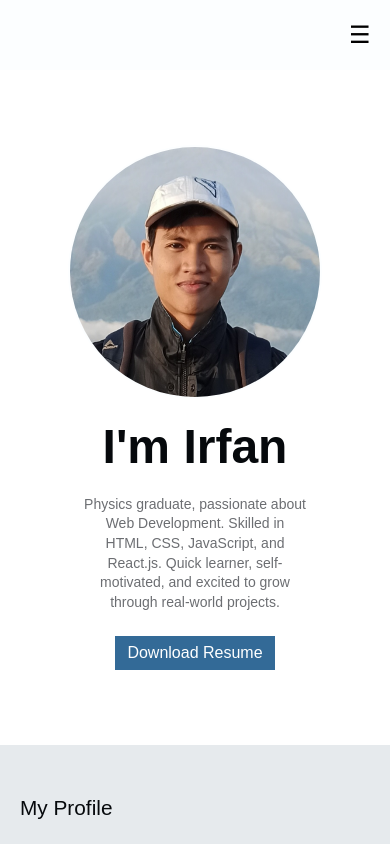
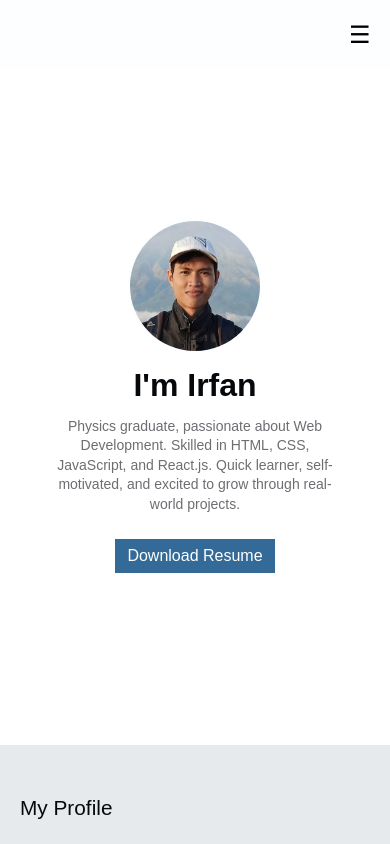
Before and after one commit to irfanhadiProject/personal-website-react, a React (Vite) app: page / in a window 390 px wide. Shown: the top 844 px of the page. Built offline with nearby package versions, Linux system fonts and the light colour scheme.

Commit message:
Fix homepage UI

```diff
--- a/src/components/Intro.module.css
+++ b/src/components/Intro.module.css
@@ -14,6 +14,11 @@
 .content {
   width: 60%;
   color: #06090c;
+  box-sizing: border-box;
+}
+
+.name {
+  font-size: 4rem;
 }
 
 .description {
@@ -44,6 +49,7 @@
   color: white;
   padding: 0.5rem 0.75rem;
   font-size: 1rem;
+  margin-bottom: 1.5rem;
 }
 
 .intro button:hover {
@@ -59,9 +65,22 @@
     text-align: center;
   }
 
+  .content {
+    width: 80%;
+  }
+
+  .name {
+    font-size: 3rem;
+  }
+
   .picture {
     justify-content: center;
     order: -1;
+  }
+
+  .image {
+    height: 180px;
+    width: 180px;
   }
 }
 
@@ -69,4 +88,13 @@
   .description {
     font-size: 0.875rem;
   }
+
+  .name {
+    font-size: 2rem;
+  }
+
+  .image {
+    height: 130px;
+    width: 130px;
+  }
 }
```
